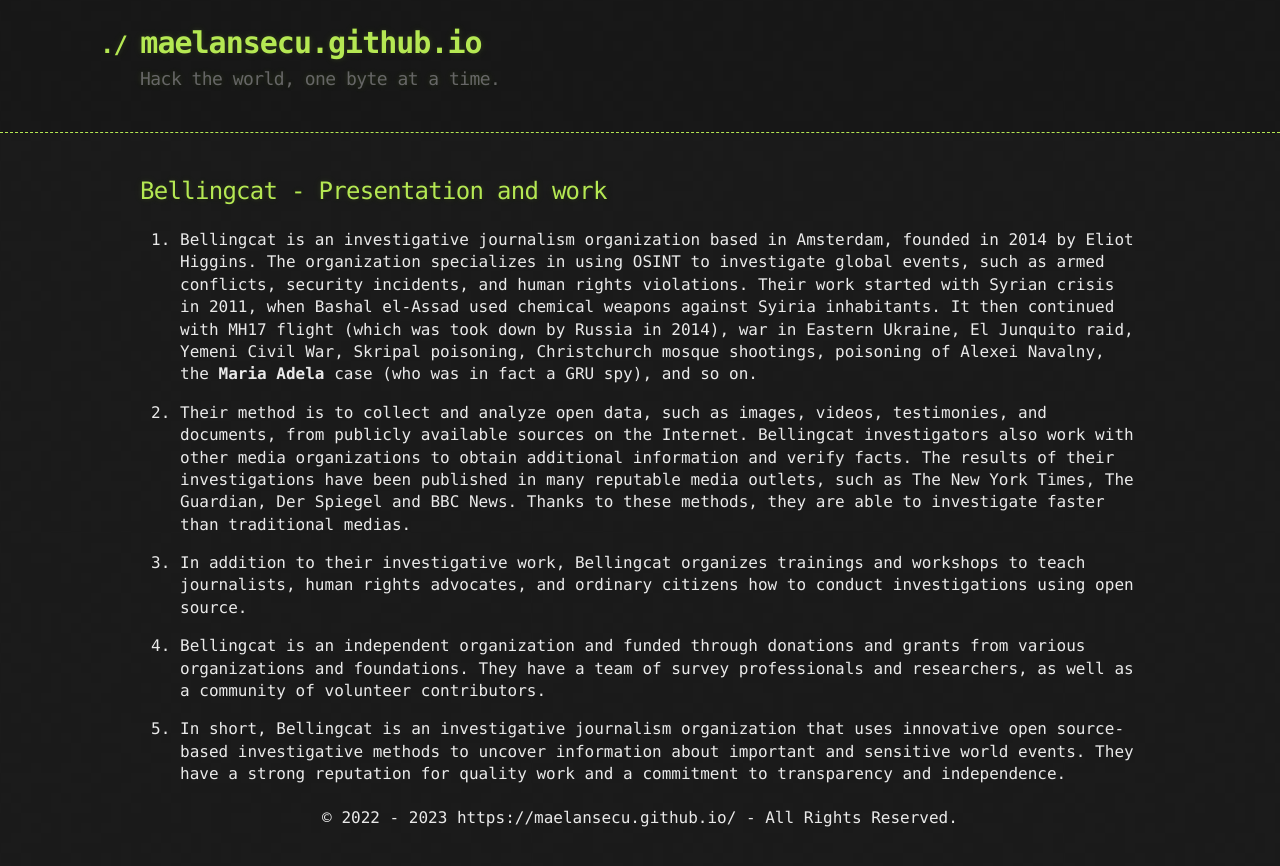
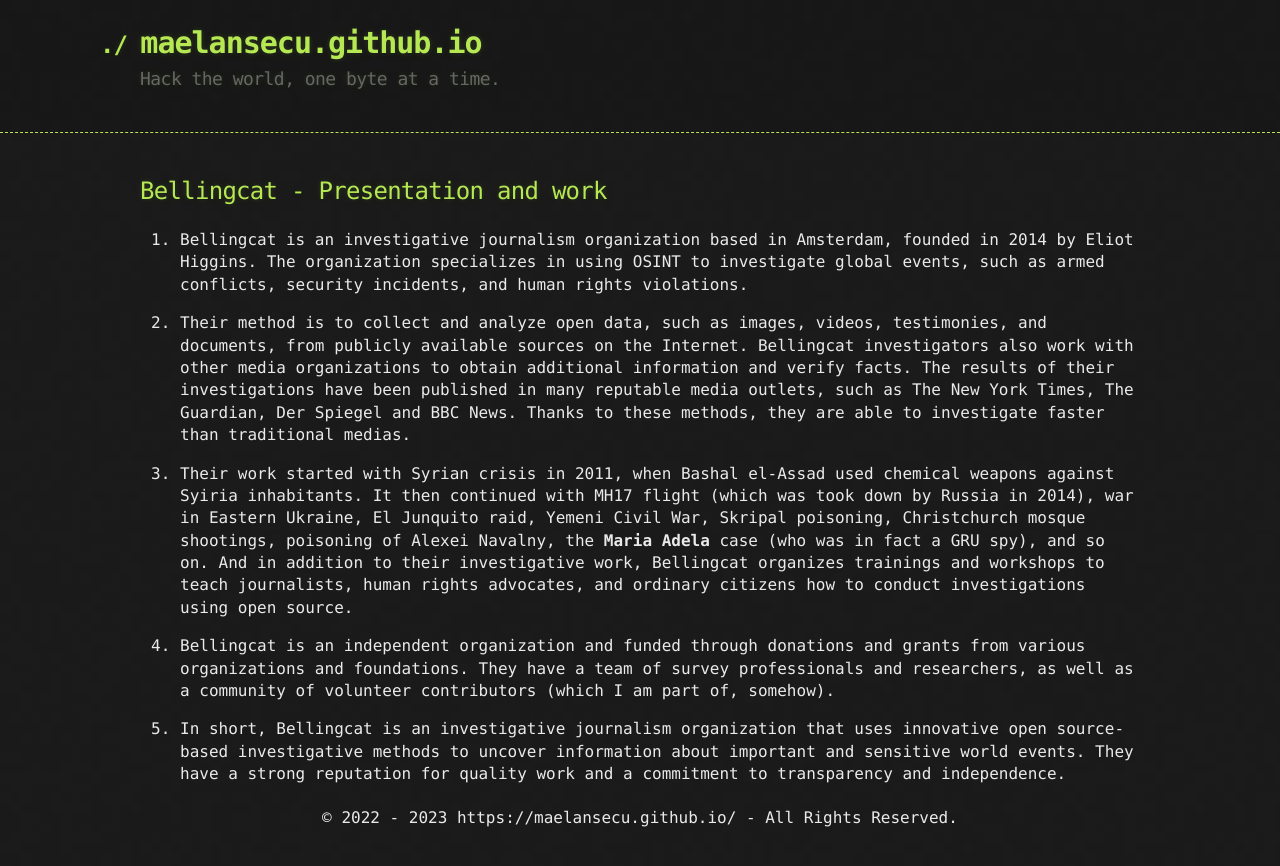
Before and after one commit to maelansecu/maelansecu.github.io, a Jekyll site: the page built from articles/bcat.md, in a window 1280 px wide. Shown: the top 866 px of the page. Built offline with Jekyll 4.4.1, drawn with Linux system fonts in a browser that asks for light colours; our own code applies the rules of GitHub Pages for plain Markdown files.

Commit message:
Update bcat.md

```diff
--- a/articles/bcat.md
+++ b/articles/bcat.md
@@ -4,12 +4,12 @@ layout: default
 
 ## Bellingcat - Presentation and work
 
-1. Bellingcat is an investigative journalism organization based in Amsterdam, founded in 2014 by Eliot Higgins. The organization specializes in using OSINT to investigate global events, such as armed conflicts, security incidents, and human rights violations. Their work started with Syrian crisis in 2011, when Bashal el-Assad used chemical weapons against Syiria inhabitants. It then continued with MH17 flight (which was took down by Russia in 2014), war in Eastern Ukraine, El Junquito raid, Yemeni Civil War, Skripal poisoning, Christchurch mosque shootings, poisoning of Alexei Navalny, the **Maria Adela** case (who was in fact a GRU spy), and so on.
+1. Bellingcat is an investigative journalism organization based in Amsterdam, founded in 2014 by Eliot Higgins. The organization specializes in using OSINT to investigate global events, such as armed conflicts, security incidents, and human rights violations.
 
 2. Their method is to collect and analyze open data, such as images, videos, testimonies, and documents, from publicly available sources on the Internet. Bellingcat investigators also work with other media organizations to obtain additional information and verify facts. The results of their investigations have been published in many reputable media outlets, such as The New York Times, The Guardian, Der Spiegel and BBC News. Thanks to these methods, they are able to investigate faster than traditional medias.
 
-4. In addition to their investigative work, Bellingcat organizes trainings and workshops to teach journalists, human rights advocates, and ordinary citizens how to conduct investigations using open source.
+4. Their work started with Syrian crisis in 2011, when Bashal el-Assad used chemical weapons against Syiria inhabitants. It then continued with MH17 flight (which was took down by Russia in 2014), war in Eastern Ukraine, El Junquito raid, Yemeni Civil War, Skripal poisoning, Christchurch mosque shootings, poisoning of Alexei Navalny, the **Maria Adela** case (who was in fact a GRU spy), and so on. And in addition to their investigative work, Bellingcat organizes trainings and workshops to teach journalists, human rights advocates, and ordinary citizens how to conduct investigations using open source.
 
-5. Bellingcat is an independent organization and funded through donations and grants from various organizations and foundations. They have a team of survey professionals and researchers, as well as a community of volunteer contributors.
+5. Bellingcat is an independent organization and funded through donations and grants from various organizations and foundations. They have a team of survey professionals and researchers, as well as a community of volunteer contributors (which I am part of, somehow).
 
 6. In short, Bellingcat is an investigative journalism organization that uses innovative open source-based investigative methods to uncover information about important and sensitive world events. They have a strong reputation for quality work and a commitment to transparency and independence.
```
